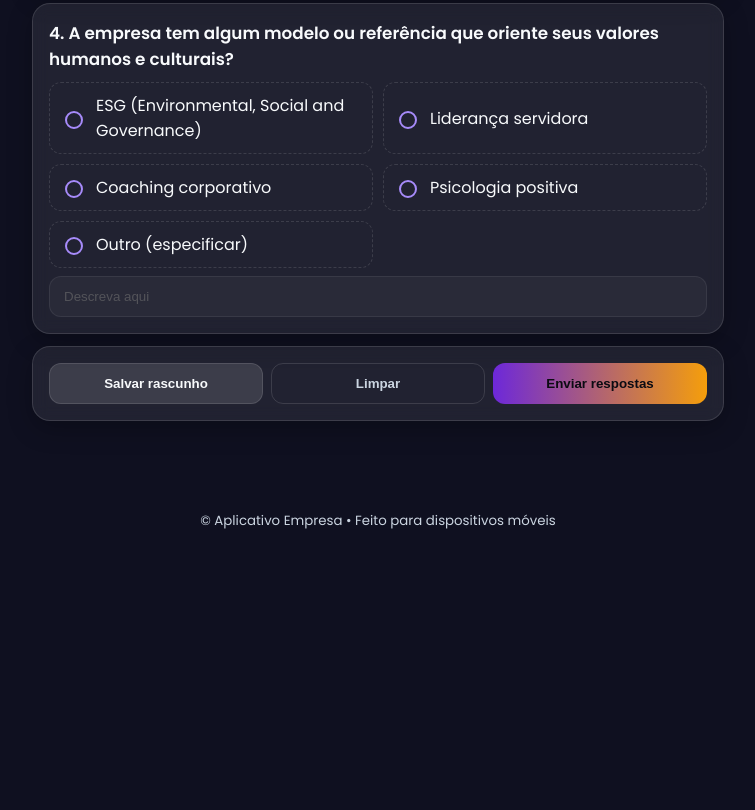
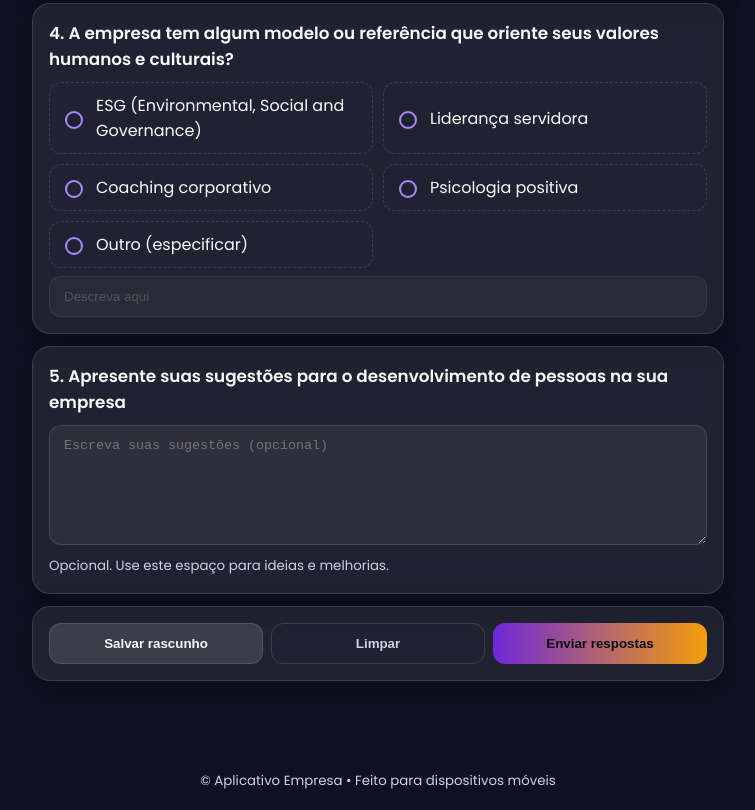
Before and after one commit to Pavolker/appempresa, a plain HTML site: page index.html in a window 1280 px wide. Shown: the part 1061-1871 px from the top of the page, without its empty margins (262-1017 px from the left). Before the commit the page ends 1611 px from the top, so only its background shows below. Drawn offline with Linux system fonts and the light colour scheme.

Commit message:
Feat: adicionar Pergunta 5 (sugestões), remover textos, ajustes visuais e restauração local

```diff
--- a/index.html
+++ b/index.html
@@ -138,6 +138,15 @@
         </section>
 
 
+        <!-- Pergunta 5: Sugestões -->
+        <section class="card">
+          <h2>5. Apresente suas sugestões para o desenvolvimento de pessoas na sua empresa</h2>
+          <div class="outro-wrapper">
+            <textarea id="q5_sugestoes" name="q5_sugestoes" rows="4" placeholder="Escreva suas sugestões (opcional)"></textarea>
+          </div>
+          <small class="hint">Opcional. Use este espaço para ideias e melhorias.</small>
+        </section>
+
         <section class="actions card">
           <div class="buttons">
             <button type="button" id="saveDraft" class="btn secondary">Salvar rascunho</button>
--- a/script.js
+++ b/script.js
@@ -51,6 +51,11 @@
         outroInput.required = true;
       }
       if (obj.q4_outro) outroInput.value = obj.q4_outro;
+      // Restaurar sugestões (texto livre)
+      if (obj.q5_sugestoes) {
+        const ta = form.querySelector('#q5_sugestoes');
+        if (ta) ta.value = obj.q5_sugestoes;
+      }
     } catch (e) {}
   }
 
--- a/styles.css
+++ b/styles.css
@@ -73,6 +73,8 @@ body {
 #q4_outro { width: 100%; padding: 12px 14px; border-radius: 12px; border: 1px solid var(--border); background: rgba(255,255,255,0.06); color: var(--text); }
 #q4_outro:disabled { opacity: 0.6; }
 
+textarea { width: 100%; padding: 12px 14px; border-radius: 12px; border: 1px solid var(--border); background: rgba(255,255,255,0.06); color: var(--text); resize: vertical; min-height: 120px; }
+
 .actions .buttons { display: grid; grid-template-columns: 1fr 1fr 1fr; gap: 8px; }
 .btn { padding: 12px 14px; border-radius: 12px; border: 1px solid var(--border); font-weight: 600; cursor: pointer; }
 .btn.primary { background: linear-gradient(90deg, var(--primary), var(--accent)); color: #0b0b12; border: none; }
```
